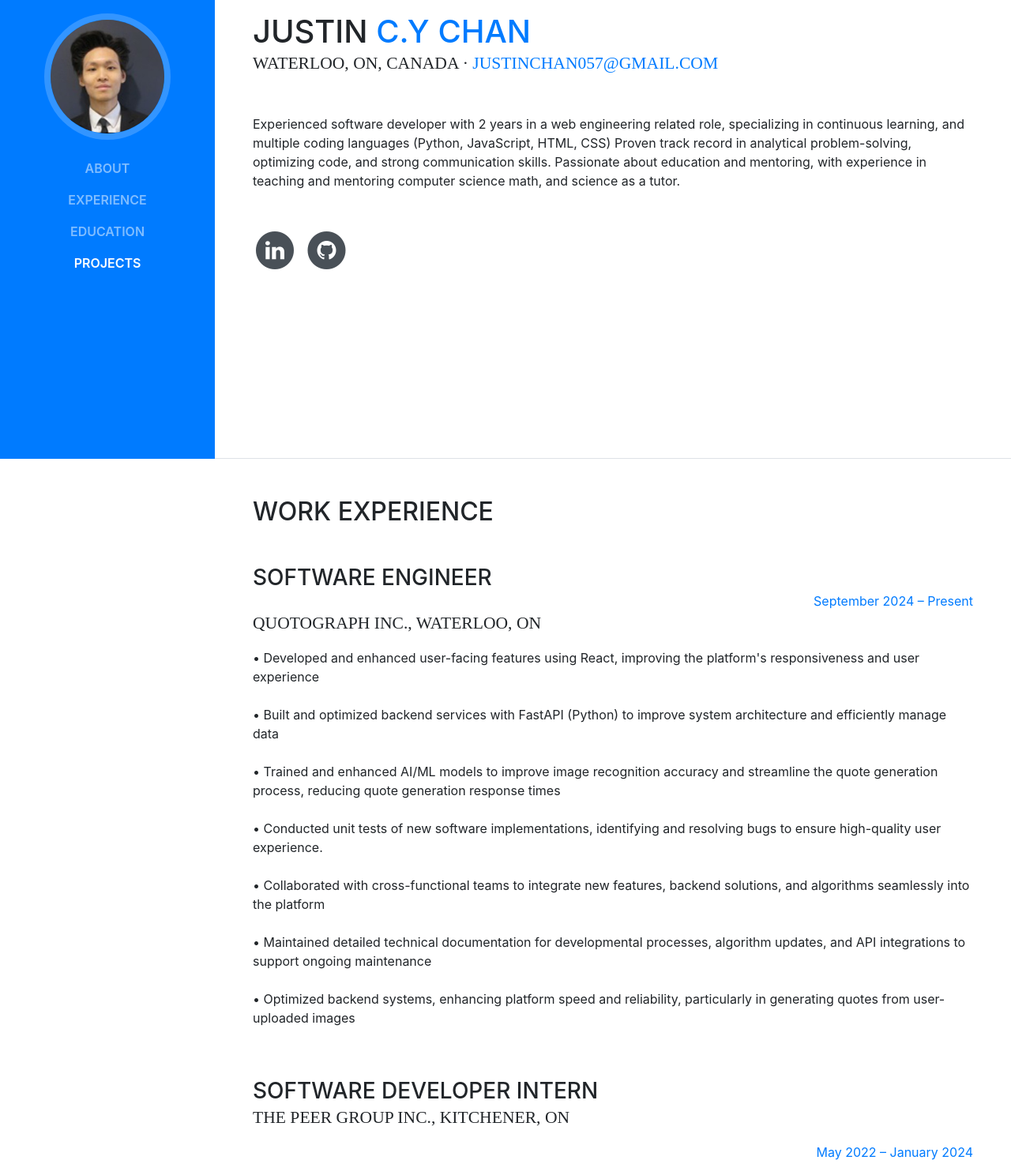
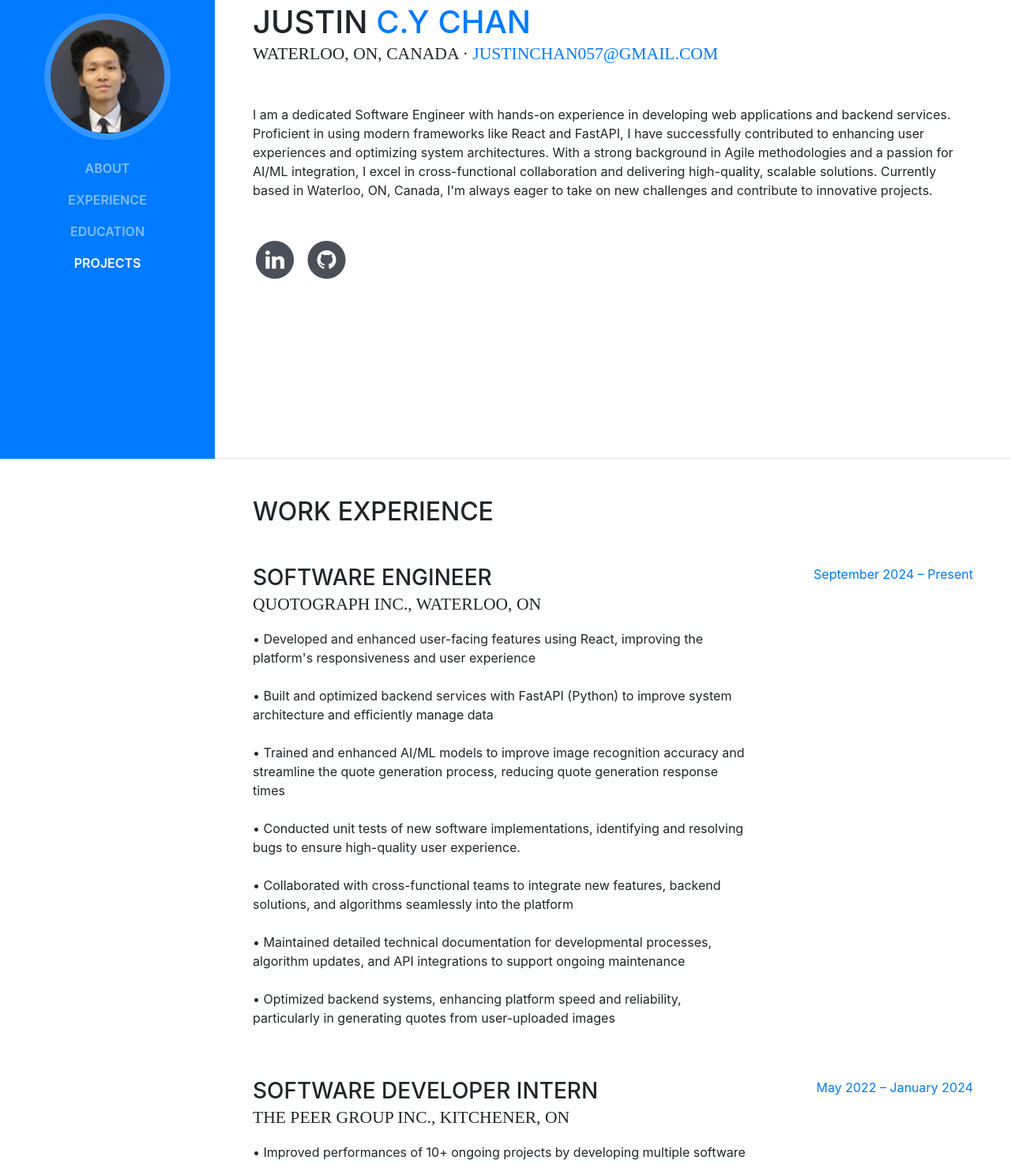
Before and after one commit to jchan6532/justinchan.github.io, a website with bundled scripts: page index.html in a window 1280 px wide. Shown: the part 219-1693 px from the top of the page at 79% size. Built offline with nearby package versions, Linux system fonts and the light colour scheme; a web font is replaced by a local one.

Commit message:
fixed right margin issue

```diff
--- a/index.html
+++ b/index.html
@@ -97,13 +97,15 @@
             <a href="mailto:name@email.com">justinchan057@gmail.com</a>
           </div>
           <p class="mb-5">
-            Experienced software developer with 2 years in a web engineering
-            related role, specializing in continuous learning, and multiple
-            coding languages (Python, JavaScript, HTML, CSS) Proven track record
-            in analytical problem-solving, optimizing code, and strong
-            communication skills. Passionate about education and mentoring, with
-            experience in teaching and mentoring computer science math, and
-            science as a tutor.
+            I am a dedicated Software Engineer with hands-on experience in
+            developing web applications and backend services. Proficient in
+            using modern frameworks like React and FastAPI, I have successfully
+            contributed to enhancing user experiences and optimizing system
+            architectures. With a strong background in Agile methodologies and a
+            passion for AI/ML integration, I excel in cross-functional
+            collaboration and delivering high-quality, scalable solutions.
+            Currently based in Waterloo, ON, Canada, I'm always eager to take on
+            new challenges and contribute to innovative projects.
           </p>
           <ul class="list-inline list-social-icons mb-0">
             <li class="list-inline-item">
@@ -135,41 +137,48 @@
       >
         <div class="my-auto">
           <h2 class="mb-5">Work Experience</h2>
+          <div class="resume-item d-flex flex-column flex-md-row mb-5">
+            <div class="resume-content mr-auto">
+              <h3 class="mb-0">Software Engineer</h3>
+              <div class="subheading mb-3">Quotograph Inc., Waterloo, ON</div>
+              <p>
+                • Developed and enhanced user-facing features using React,
+                improving the platform's responsiveness and user experience
+                <br /><br />
+                • Built and optimized backend services with FastAPI (Python) to
+                improve system architecture and efficiently manage data
+                <br /><br />
+                • Trained and enhanced AI/ML models to improve image recognition
+                accuracy and streamline the quote generation process, reducing
+                quote generation response times
+                <br /><br />
+                • Conducted unit tests of new software implementations,
+                identifying and resolving bugs to ensure high-quality user
+                experience.
+                <br /><br />
+                • Collaborated with cross-functional teams to integrate new
+                features, backend solutions, and algorithms seamlessly into the
+                platform
+                <br /><br />
+                • Maintained detailed technical documentation for developmental
+                processes, algorithm updates, and API integrations to support
+                ongoing maintenance
+                <br /><br />
+                • Optimized backend systems, enhancing platform speed and
+                reliability, particularly in generating quotes from
+                user-uploaded images
+              </p>
+            </div>
+            <div class="resume-date text-md-right">
+              <span class="text-primary">September 2024 – Present</span>
+            </div>
+          </div>
 
           <div class="resume-item d-flex flex-column flex-md-row mb-5">
-            <div class="resume-item d-flex flex-column flex-md-row mb-5"></div>
-            <div class="resume-content mr-auto">
-              <h3 class="mb-0">Software Engineer</h3>
-              <div class="resume-date text-md-right">
-                <span class="text-primary">September 2024 – Present</span>
-              </div>
-              <div class="subheading mb-3">
-                Quotograph Inc., Waterloo, ON
-              </div>
-              <p>
-                •	Developed and enhanced user-facing features using React, improving the platform's responsiveness and user experience
-                <br /><br />
-                •	Built and optimized backend services with FastAPI (Python) to improve system architecture and efficiently manage data
-                <br /><br />
-                •	Trained and enhanced AI/ML models to improve image recognition accuracy and streamline the quote generation process, reducing quote generation response times
-                <br /><br />
-                •	Conducted unit tests of new software implementations, identifying and resolving bugs to ensure high-quality user experience.
-                <br /><br />
-                •	Collaborated with cross-functional teams to integrate new features, backend solutions, and algorithms seamlessly into the platform
-                <br /><br />
-                •	Maintained detailed technical documentation for developmental processes, algorithm updates, and API integrations to support ongoing maintenance
-                <br /><br />
-                •	Optimized backend systems, enhancing platform speed and reliability, particularly in generating quotes from user-uploaded images
-              </p>
-            </div>
-          </div>
             <div class="resume-content mr-auto">
               <h3 class="mb-0">Software Developer Intern</h3>
               <div class="subheading mb-3">
                 The PEER Group Inc., Kitchener, ON
-              </div>
-              <div class="resume-date text-md-right">
-                <span class="text-primary">May 2022 – January 2024</span>
               </div>
               <p>
                 • Improved performances of 10+ ongoing projects by developing
@@ -199,6 +208,9 @@
                 pipelines, and software installation guides and releases notes
                 for a variety of stakeholders
               </p>
+            </div>
+            <div class="resume-date text-md-right">
+              <span class="text-primary">May 2022 – January 2024</span>
             </div>
           </div>
         </div>
```
